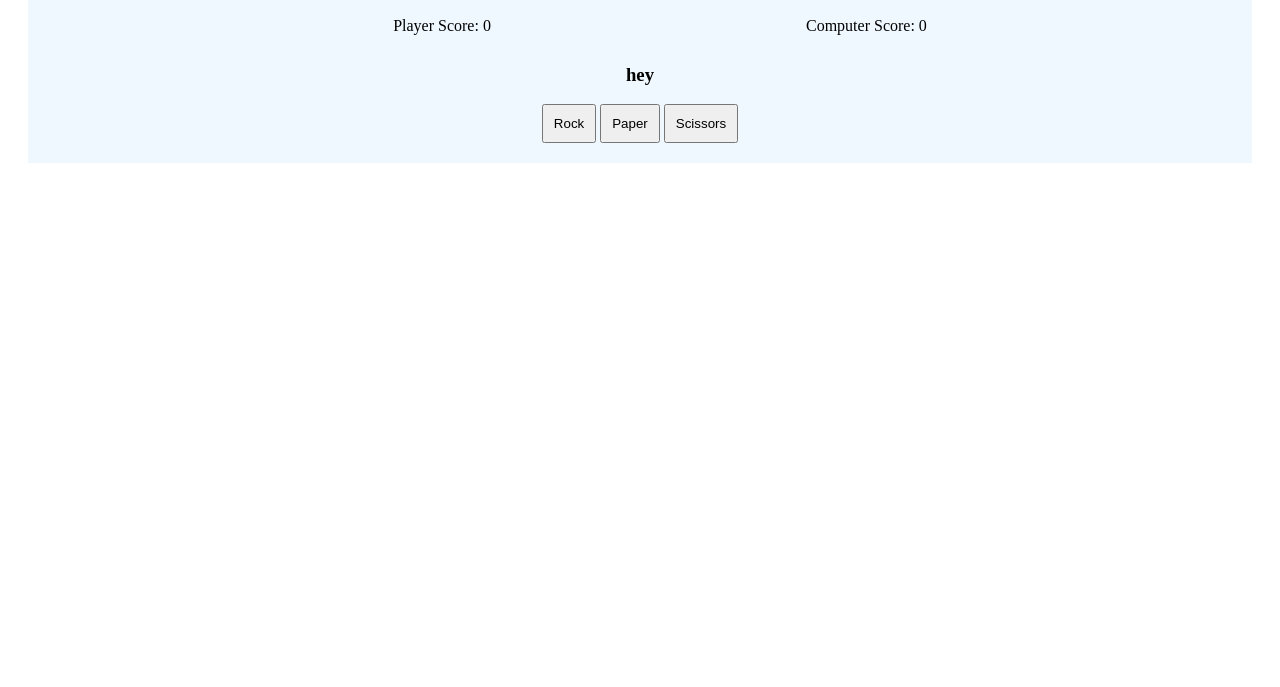
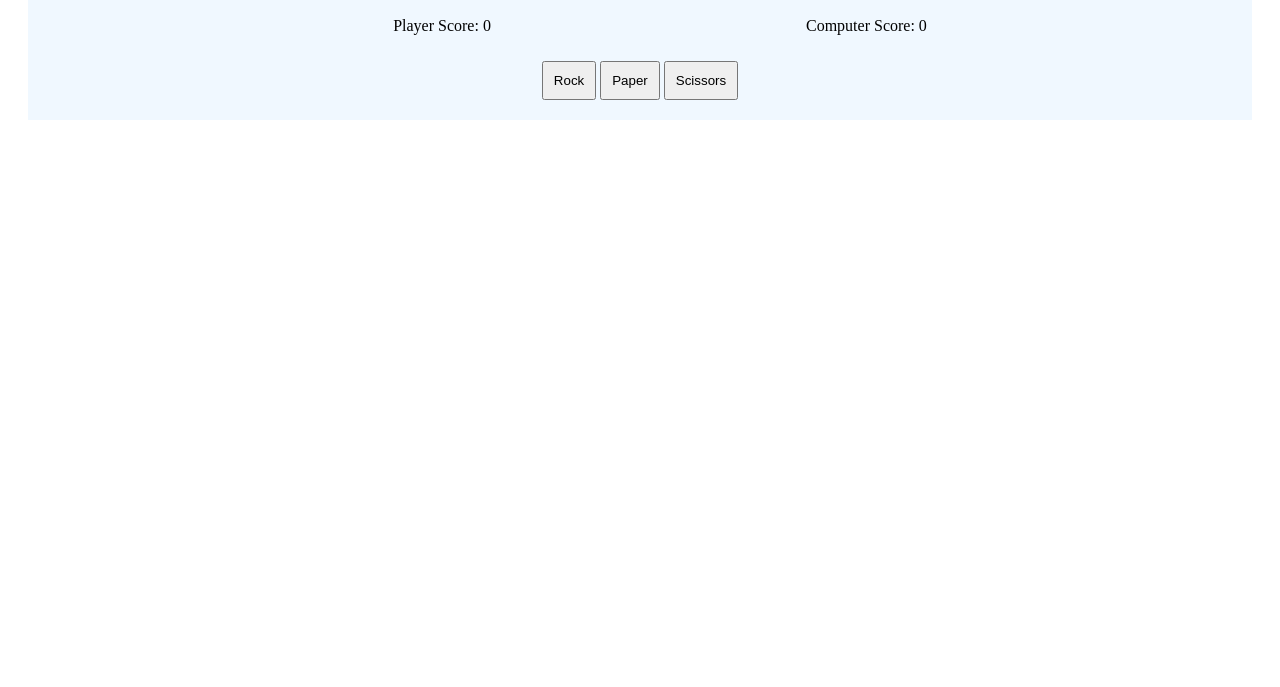
Before and after one commit to dereklwh/odinproject, a plain HTML site: page rps/index.html in a window 1280 px wide. Shown: the part 113-800 px from the top of the page. Drawn offline with Linux system fonts and the light colour scheme.

Commit message:
removed placeholder div

```diff
--- a/rps/index.html
+++ b/rps/index.html
@@ -14,7 +14,7 @@
             <li class="player-score"></li>
             <li class="computer-score"></li>
         </ul>
-        <h3 class="Instructions">hey</h3>
+        <!-- <p class="Instructions">hey</h3> -->
         <div class="rps">
             <button id="rock">Rock</button>
             <button id="paper">Paper</button>
```
